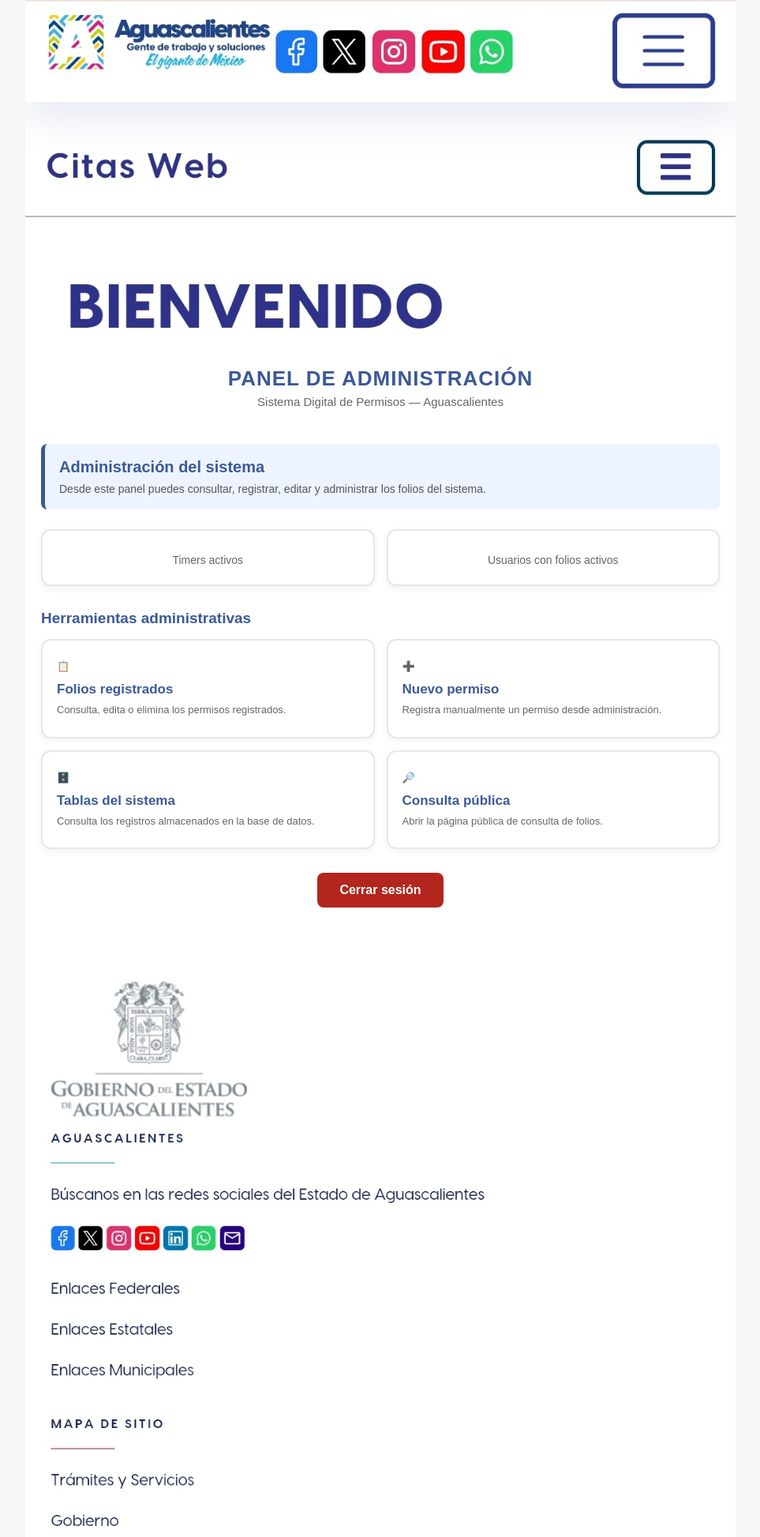
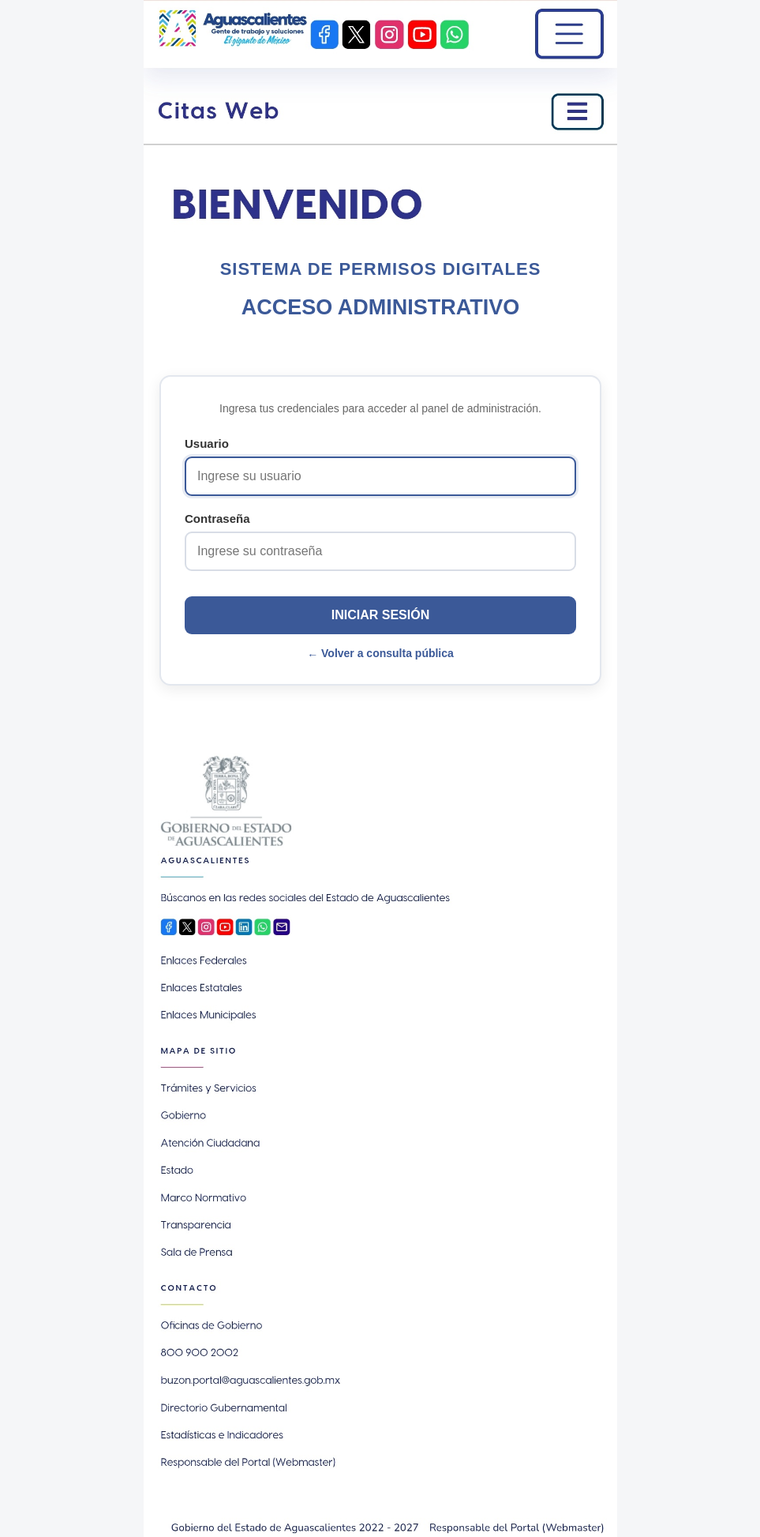
Before and after one commit to Gsr1989/Aguascalientes, a FastAPI app: page /panel/login in a window 1280 px wide. Shown: the top 1946 px of the page at 79% size, without its empty margins (158-1121 px from the left). Run offline with FastAPI, Linux system fonts and the light colour scheme; parts of the project's set-up code (start-up, migrations or seed data) failed here and were passed over.

Commit message:
Update login page titles and styles

```diff
--- a/templates/login.html
+++ b/templates/login.html
@@ -4,7 +4,7 @@
     <meta charset="UTF-8">
 
     <title>
-        Panel Administrativo - Aguascalientes
+        Acceso Administrativo - Aguascalientes
     </title>
 
     <meta
@@ -28,7 +28,7 @@
 
         .container {
             width: 100%;
-            max-width: 900px;
+            max-width: 600px;
             margin: 0 auto;
             background: #fff;
             min-height: 100vh;
@@ -47,169 +47,143 @@
             display: block;
         }
 
-        .titulo-principal {
+        .validacion-titulo {
             text-align: center;
+            font-size: 22px;
+            font-weight: bold;
             color: #3B5998;
-            font-size: 26px;
-            font-weight: bold;
             letter-spacing: 1px;
-            padding: 25px 15px 5px;
+            margin: 20px 0 5px;
+            padding: 15px 15px 5px;
             text-transform: uppercase;
         }
 
-        .subtitulo {
+        .resultado-titulo {
             text-align: center;
-            color: #666;
-            font-size: 15px;
-            margin-bottom: 25px;
-            padding: 0 15px;
+            font-size: 27px;
+            font-weight: bold;
+            color: #3B5998;
+            margin: 5px 0 20px;
+            padding: 10px;
+            text-transform: uppercase;
         }
 
         .content {
             padding: 20px;
         }
 
-        .bienvenida {
-            background: #edf3ff;
-            border-left: 5px solid #3B5998;
-            padding: 18px;
-            border-radius: 8px;
+        .login-box {
+            background: #fff;
+            border: 2px solid #e3e7ee;
+            padding: 30px;
+            border-radius: 14px;
+            margin: 20px 0 30px;
+            box-shadow: 0 5px 18px rgba(0,0,0,.08);
+        }
+
+        .login-info {
+            text-align: center;
+            color: #666;
+            font-size: 14px;
+            line-height: 1.5;
             margin-bottom: 25px;
         }
 
-        .bienvenida h2 {
-            margin: 0 0 8px 0;
-            color: #3B5998;
-            font-size: 20px;
-        }
-
-        .bienvenida p {
-            margin: 0;
-            color: #555;
-            font-size: 14px;
-        }
-
-        .estadisticas {
-            display: grid;
-            grid-template-columns:
-                repeat(2, 1fr);
-            gap: 15px;
-            margin-bottom: 30px;
-        }
-
-        .stat-card {
-            background: #fff;
-            border: 2px solid #e5e7eb;
-            border-radius: 12px;
-            padding: 22px;
-            text-align: center;
-            box-shadow:
-                0 3px 10px
-                rgba(0,0,0,.06);
-        }
-
-        .stat-numero {
-            display: block;
-            font-size: 32px;
+        .error-msg {
+            background: #fff0f0;
+            border: 2px solid #e53935;
+            color: #a11c1c;
+            padding: 14px 16px;
+            border-radius: 10px;
+            margin: 0 0 20px;
+            font-size: 15px;
             font-weight: bold;
-            color: #3B5998;
-            margin-bottom: 6px;
-        }
-
-        .stat-texto {
-            color: #666;
-            font-size: 14px;
-        }
-
-        .menu-titulo {
-            color: #3B5998;
-            font-size: 19px;
-            font-weight: bold;
-            margin: 20px 0 15px;
-        }
-
-        .menu {
-            display: grid;
-            grid-template-columns:
-                repeat(2, 1fr);
-            gap: 15px;
-        }
-
-        .menu-card {
-            display: block;
-            text-decoration: none;
-            background: #fff;
-            border: 2px solid #e5e7eb;
-            border-radius: 12px;
-            padding: 24px 18px;
-            color: #222;
-            transition: .2s;
-            box-shadow:
-                0 3px 10px
-                rgba(0,0,0,.05);
-        }
-
-        .menu-card:hover {
-            border-color: #3B5998;
-            transform: translateY(-2px);
-        }
-
-        .menu-icon {
-            font-size: 30px;
-            margin-bottom: 10px;
-            display: block;
-        }
-
-        .menu-card strong {
-            display: block;
-            color: #3B5998;
-            font-size: 17px;
-            margin-bottom: 6px;
-        }
-
-        .menu-card span {
-            font-size: 13px;
-            color: #666;
-            line-height: 1.4;
-        }
-
-        .logout-area {
-            margin: 30px 0 15px;
             text-align: center;
         }
 
-        .logout {
-            display: inline-block;
-            background: #b3261e;
+        .form-group {
+            margin: 20px 0;
+            text-align: left;
+        }
+
+        label {
+            display: block;
+            font-weight: bold;
+            margin-bottom: 8px;
+            color: #333;
+            font-size: 15px;
+        }
+
+        input[type="text"],
+        input[type="password"] {
+            width: 100%;
+            padding: 14px;
+            border: 2px solid #d8dde6;
+            border-radius: 9px;
+            font-size: 16px;
+            background: #fff;
+        }
+
+        input[type="text"]:focus,
+        input[type="password"]:focus {
+            outline: none;
+            border-color: #3B5998;
+            box-shadow: 0 0 0 3px rgba(59,89,152,.12);
+        }
+
+        .btn-login {
+            background: #3B5998;
             color: #fff;
+            padding: 15px 30px;
+            border: none;
+            border-radius: 9px;
+            font-size: 16px;
+            font-weight: bold;
+            width: 100%;
+            margin-top: 12px;
+            cursor: pointer;
+            transition: background .2s;
+        }
+
+        .btn-login:hover {
+            background: #2d4373;
+        }
+
+        .volver {
+            text-align: center;
+            margin-top: 15px;
+        }
+
+        .volver a {
+            color: #3B5998;
             text-decoration: none;
-            padding: 13px 28px;
-            border-radius: 8px;
+            font-size: 14px;
             font-weight: bold;
         }
 
-        .logout:hover {
-            background: #8e1e18;
+        .volver a:hover {
+            text-decoration: underline;
         }
 
-        @media (max-width: 650px) {
+        @media (max-width: 600px) {
 
             .content {
                 padding: 15px;
             }
 
-            .estadisticas,
-            .menu {
-                grid-template-columns: 1fr;
+            .login-box {
+                padding: 22px;
             }
 
-            .titulo-principal {
-                font-size: 21px;
+            .validacion-titulo {
+                font-size: 18px;
+                padding-top: 12px;
             }
 
-            .stat-numero {
-                font-size: 28px;
+            .resultado-titulo {
+                font-size: 23px;
             }
+
         }
 
     </style>
@@ -221,176 +195,105 @@
 
     <!-- ENCABEZADO -->
     <div class="header">
+
         <img
             src="/static/encabezado.jpg"
             alt="Encabezado Aguascalientes"
         >
+
     </div>
 
 
-    <!-- TÍTULO -->
-    <div class="titulo-principal">
-        Panel de Administración
+    <!-- TÍTULOS -->
+    <div class="validacion-titulo">
+        Sistema de Permisos Digitales
     </div>
 
-    <div class="subtitulo">
-        Sistema Digital de Permisos
-        — Aguascalientes
+    <div class="resultado-titulo">
+        Acceso Administrativo
     </div>
 
 
     <div class="content">
 
-        <!-- BIENVENIDA -->
-        <div class="bienvenida">
+        <!-- ERROR -->
+        {% if request.query_params.get('error') %}
 
-            <h2>
-                Administración del sistema
-            </h2>
+        <div class="error-msg">
+            ❌ Usuario o contraseña incorrectos.
+        </div>
 
-            <p>
-                Desde este panel puedes consultar,
-                registrar, editar y administrar
-                los folios del sistema.
-            </p>
+        {% endif %}
+
+
+        <!-- LOGIN -->
+        <div class="login-box">
+
+            <div class="login-info">
+                Ingresa tus credenciales para acceder
+                al panel de administración.
+            </div>
+
+
+            <form
+                method="POST"
+                action="/panel/login"
+            >
+
+                <div class="form-group">
+
+                    <label for="username">
+                        Usuario
+                    </label>
+
+                    <input
+                        type="text"
+                        id="username"
+                        name="username"
+                        required
+                        autofocus
+                        autocomplete="username"
+                        placeholder="Ingrese su usuario"
+                    >
 
                 </div>
 
 
-        <!-- ESTADÍSTICAS -->
-        <div class="estadisticas">
+                <div class="form-group">
 
-            <div class="stat-card">
+                    <label for="password">
+                        Contraseña
+                    </label>
 
-                <span class="stat-numero">
-                    {{ timers_activos }}
-                </span>
-
-                <span class="stat-texto">
-                    Timers activos
-                </span>
+                    <input
+                        type="password"
+                        id="password"
+                        name="password"
+                        required
+                        autocomplete="current-password"
+                        placeholder="Ingrese su contraseña"
+                    >
 
                 </div>
 
 
-            <div class="stat-card">
+                <button
+                    type="submit"
+                    class="btn-login"
+                >
+                    INICIAR SESIÓN
+                </button>
 
-                <span class="stat-numero">
-                    {{ usuarios_con_folios }}
-                </span>
-
-                <span class="stat-texto">
-                    Usuarios con folios activos
-                </span>
-
-            </div>
-
-        </div>
+            </form>
 
 
-        <div class="menu-titulo">
-            Herramientas administrativas
-        </div>
+            <div class="volver">
 
-
-        <!-- MENÚ -->
-        <div class="menu">
-
-            <a
-                href="/panel/admin_folios"
-                class="menu-card"
-            >
-
-                <span class="menu-icon">
-                    📋
-                </span>
-
-                <strong>
-                    Folios registrados
-                </strong>
-
-                <span>
-                    Consulta, edita o elimina
-                    los permisos registrados.
-                </span>
-
-            </a>
-
-
-            <a
-                href="/panel/registro_admin"
-                class="menu-card"
-            >
-
-                <span class="menu-icon">
-                    ➕
-                </span>
-
-                <strong>
-                    Nuevo permiso
-                </strong>
-
-                <span>
-                    Registra manualmente
-                    un permiso desde administración.
-                </span>
-
-            </a>
-
-
-            <a
-                href="/panel/admin_tablas"
-                class="menu-card"
-            >
-
-                <span class="menu-icon">
-                    🗄️
-                </span>
-
-                <strong>
-                    Tablas del sistema
-                </strong>
-
-                <span>
-                    Consulta los registros
-                    almacenados en la base de datos.
-                </span>
-
-            </a>
-
-
-            <a
-                href="/"
-                class="menu-card"
-            >
-
-                <span class="menu-icon">
-                    🔎
-                </span>
-
-                <strong>
-                    Consulta pública
-                </strong>
-
-                <span>
-                    Abrir la página pública
-                    de consulta de folios.
-                </span>
-
+                <a href="/">
+                    ← Volver a consulta pública
                 </a>
 
             </div>
-
-
-        <!-- CERRAR SESIÓN -->
-        <div class="logout-area">
-
-            <a
-                href="/panel/logout"
-                class="logout"
-            >
-                Cerrar sesión
-            </a>
 
         </div>
 
```
Lines whose indentation alone changed are shown as unchanged.
